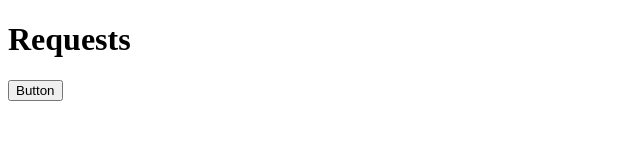
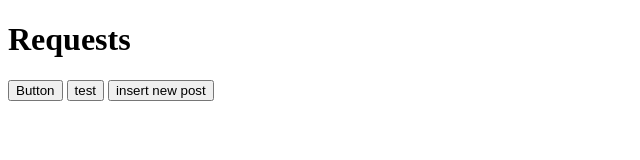
Before and after one commit to ayuwumin/requests, a plain HTML site: page index.html in a window 1280 px wide. Shown: the whole page, without its empty margins (0-640 px from the left). Drawn offline with Linux system fonts and the light colour scheme; no server answers.

Commit message:
updates buttons

```diff
--- a/index.html
+++ b/index.html
@@ -9,9 +9,14 @@
   <body>
     <h1>Requests</h1>
 
-    <!– Callback ->
     <button id="button">Button</button>
+    <!-- <button id="button2">Test</button> -->
+
+    <button id="button3">test</button>
+    <button id="insert">insert new post</button>
 
     <script src="assets/js/script.js"></script>
+    <script src="assets/js/asyncAwait.js"></script>
+    <script src="assets/js/requests.js"></script>
   </body>
 </html>
```
